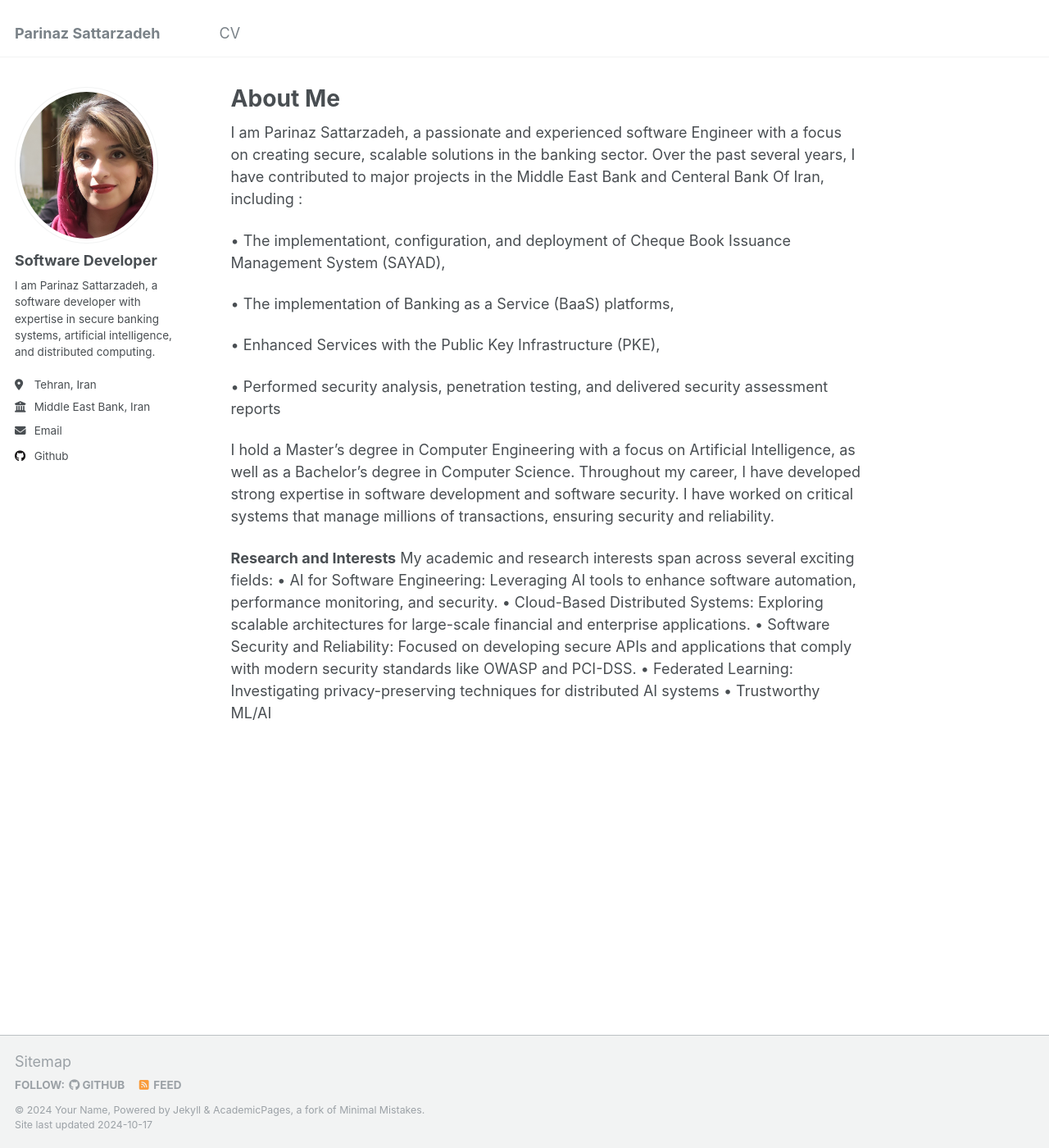
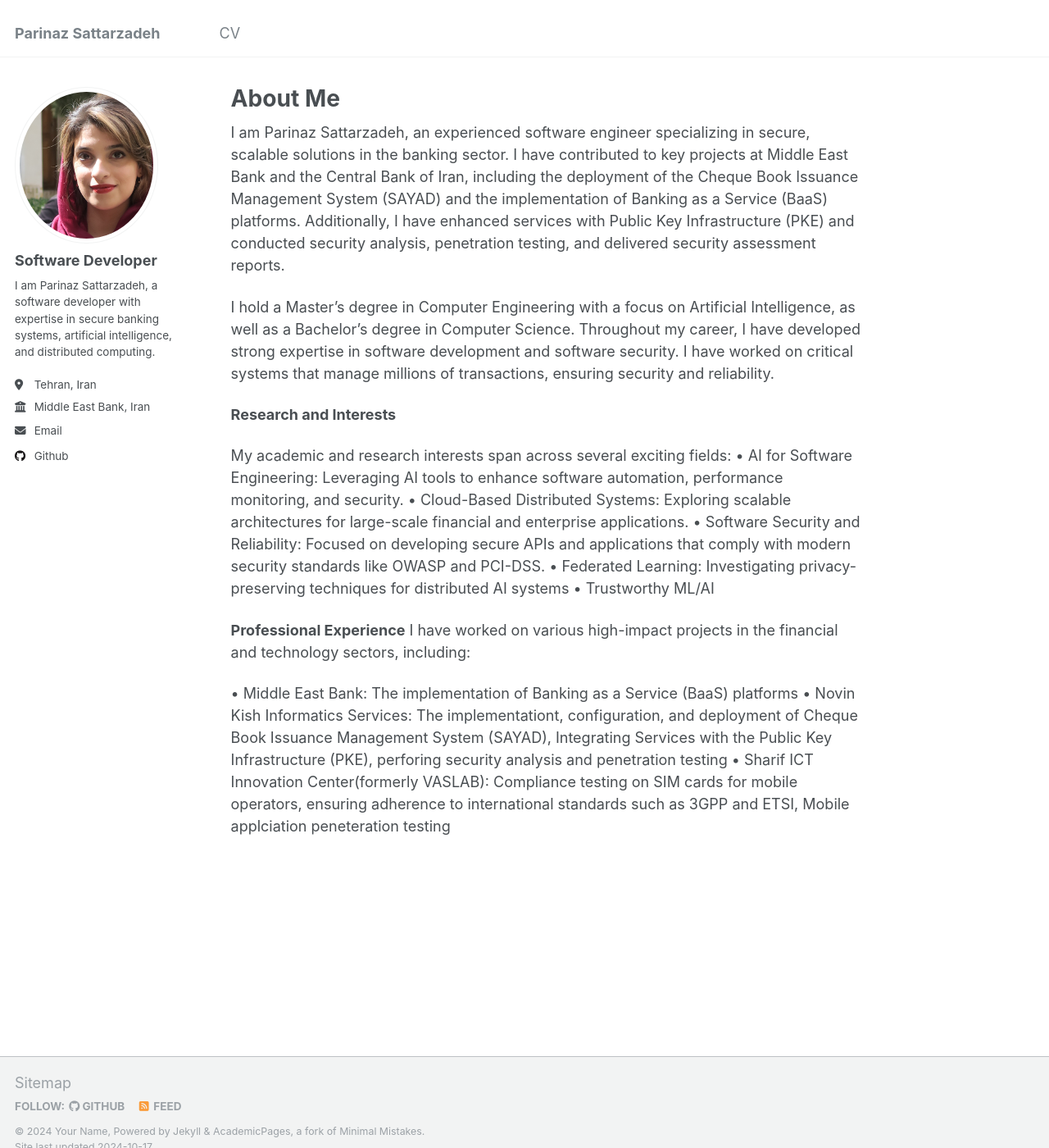
Before and after one commit to parinaz-st/parinaz-st.github.io, a Jekyll site: the page built from _pages/about.md, in a window 1280 px wide and 1400 px high. Shown: the whole window at 82% size. Built offline with Jekyll 4.4.1, drawn with Linux system fonts in a browser that asks for light colours.

Commit message:
Update about.md

```diff
--- a/_pages/about.md
+++ b/_pages/about.md
@@ -7,23 +7,24 @@ redirect_from:
   - /about.html
 ---
 
-I am Parinaz Sattarzadeh, a passionate and experienced software Engineer with a focus on creating secure, scalable solutions in the banking sector.
-Over the past several years, I have contributed to major projects in the Middle East Bank and Centeral Bank Of Iran, including :
 
-•	The implementationt, configuration, and deployment  of Cheque Book Issuance Management System (SAYAD),
-
-•	The implementation of Banking as a Service (BaaS) platforms,
-
-•	Enhanced Services with the Public Key Infrastructure (PKE),
-
-•	Performed security analysis, penetration testing, and delivered security assessment reports
+I am Parinaz Sattarzadeh, an experienced software engineer specializing in secure, scalable solutions in the banking sector. I have contributed to key projects at Middle East Bank and the Central Bank of Iran, including the deployment of the Cheque Book Issuance Management System (SAYAD) and the implementation of Banking as a Service (BaaS) platforms. Additionally, I have enhanced services with Public Key Infrastructure (PKE) and conducted security analysis, penetration testing, and delivered security assessment reports.
 
 I hold a Master's degree in Computer Engineering with a focus on Artificial Intelligence, as well as a Bachelor's degree in Computer Science. Throughout my career, I have developed strong expertise in software development and software security. I have worked on critical systems that manage millions of transactions, ensuring security and reliability.
 
 **Research and Interests**
+
 My academic and research interests span across several exciting fields:
 •	AI for Software Engineering: Leveraging AI tools to enhance software automation, performance monitoring, and security.
 •	Cloud-Based Distributed Systems: Exploring scalable architectures for large-scale financial and enterprise applications.
 •	Software Security and Reliability: Focused on developing secure APIs and applications that comply with modern security standards like OWASP and PCI-DSS.
 •	Federated Learning: Investigating privacy-preserving techniques for distributed AI systems
 •	Trustworthy ML/AI
+
+**Professional Experience**
+I have worked on various high-impact projects in the financial and technology sectors, including:
+
+•	Middle East Bank: The implementation of Banking as a Service (BaaS) platforms
+•	Novin Kish Informatics Services: The implementationt, configuration, and deployment  of Cheque Book Issuance Management System (SAYAD), Integrating Services  with the Public Key Infrastructure (PKE),
+perforing security analysis and penetration testing
+•	Sharif ICT Innovation Center(formerly VASLAB):  Compliance testing on SIM cards for mobile operators, ensuring adherence to international standards such as 3GPP and ETSI, Mobile applciation peneteration testing
```
